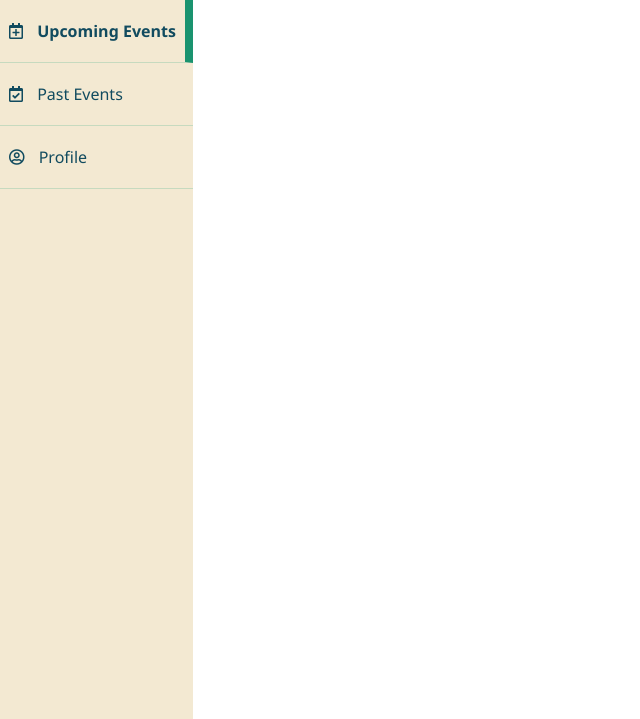
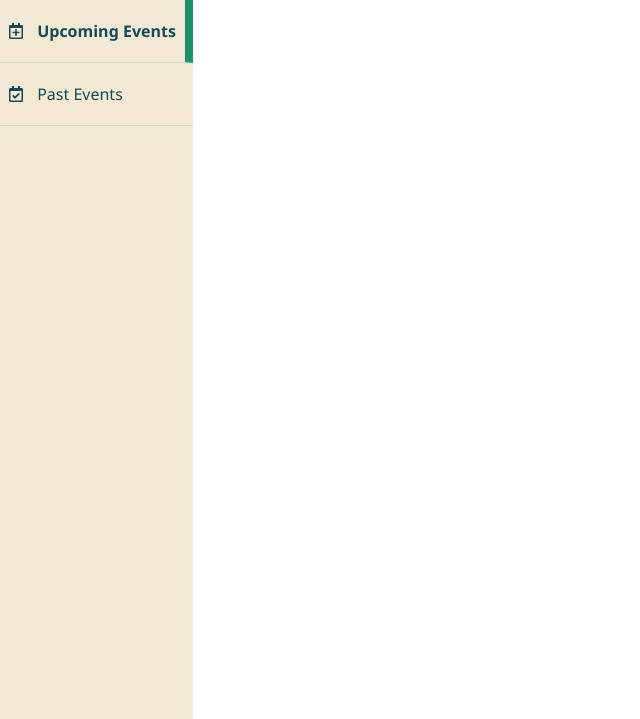
Before and after one commit to damilolarandolph/evently, a PHP site: page /dashboard.php in a window 1280 px wide. Shown: the part 70-789 px from the top of the page, without its empty margins (0-640 px from the left). Run offline with PHP 8.4, Linux system fonts and the light colour scheme; the visitor is signed in with stand-in values (Sample User, id 1); tables that the repository leaves empty hold one stand-in row (values such as "Sample post").

Commit message:
Remove profile route in dashboard.

```diff
--- a/src/views/organizer-dashboard.php
+++ b/src/views/organizer-dashboard.php
@@ -30,10 +30,7 @@ require_once __DIR__ . "/../utils/templates.php";
                 <i class="far fa-calendar-check"></i>
                 <span>Past Events</span>
             </a>
-            <a class="item">
-                <i class="far fa-user-circle"></i>
-                <span>Profile</span>
-            </a>
+
         </aside>
         <main id="sidebar-content" class="main-content sidebar-routes">
             <div class="route">
@@ -57,9 +54,7 @@ require_once __DIR__ . "/../utils/templates.php";
                 </ul>
 
             </div>
-            <div class="route">
-                How are you
-            </div>
+
         </main>
     </div>
 
```
